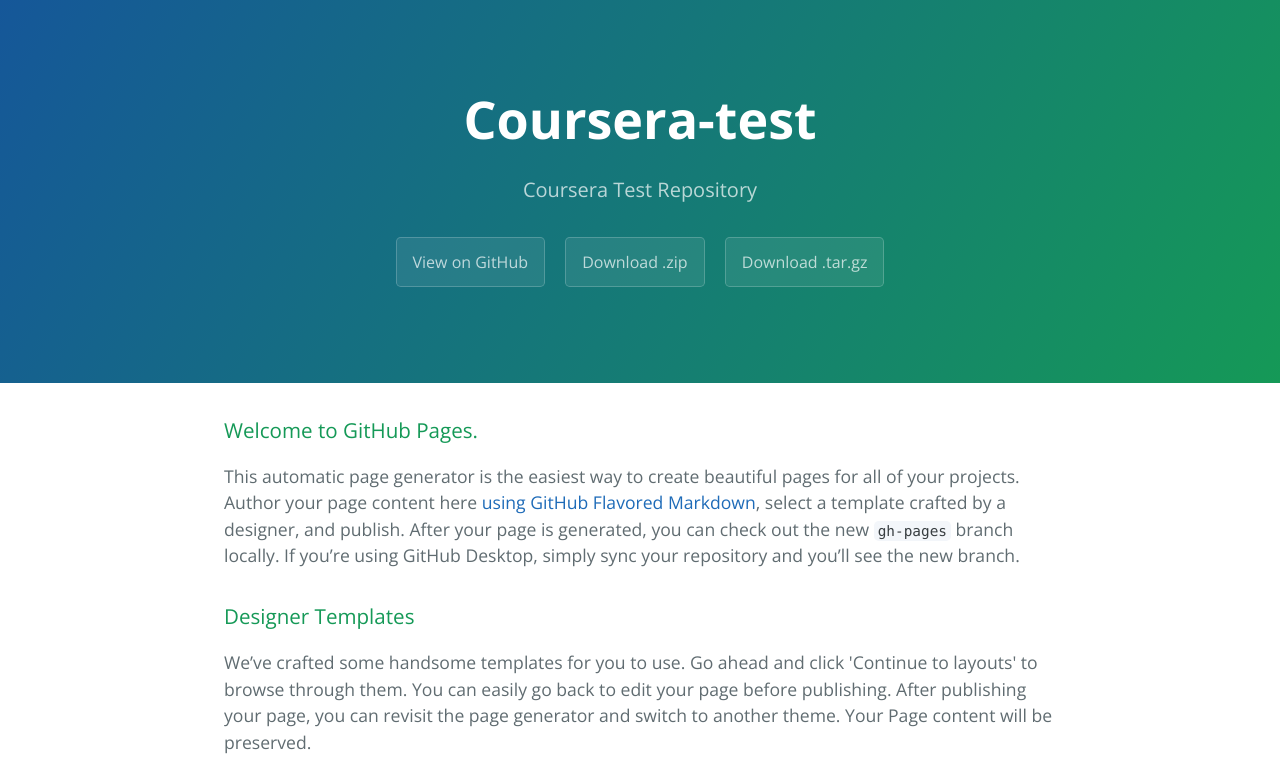
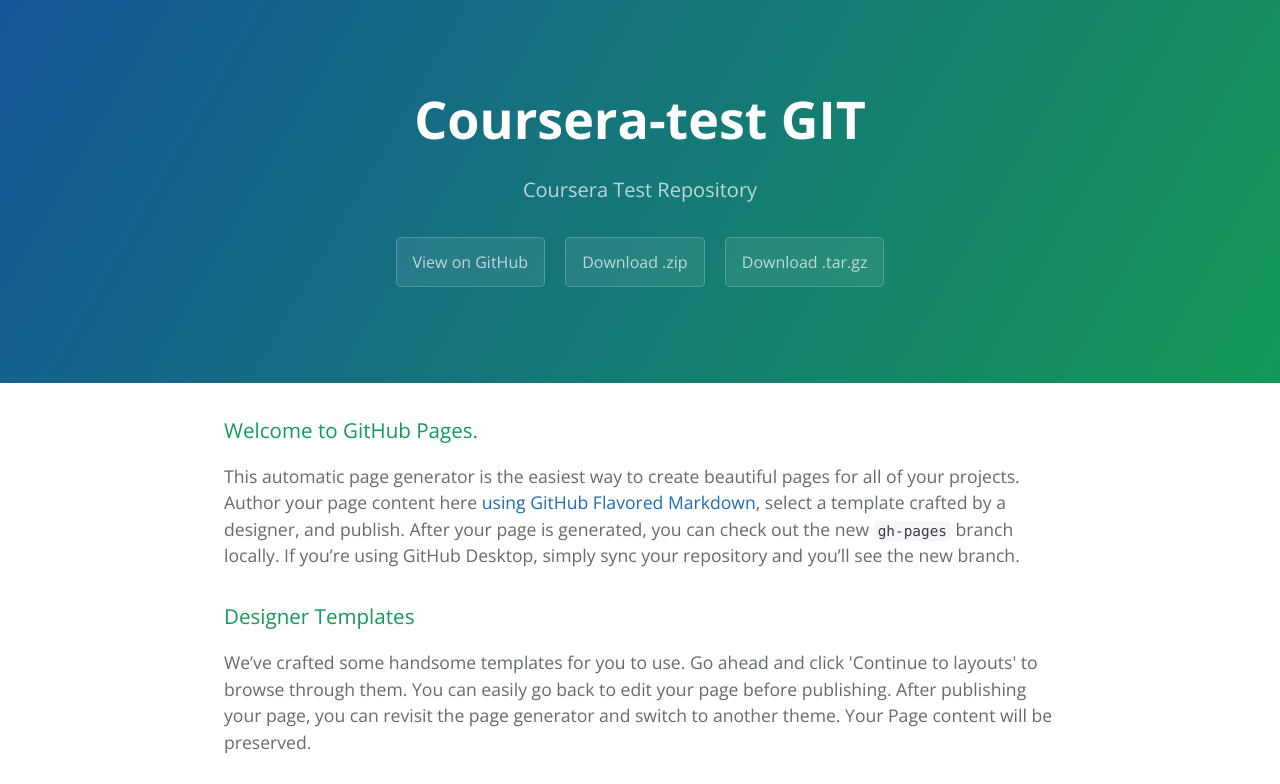
Before and after one commit to umairixd/coursera-test, a plain HTML site: page index.html in a window 1280 px wide. Shown: the top 784 px of the page. Drawn offline with nearby package versions, Linux system fonts and the light colour scheme.

Commit message:
Heading Changed

```diff
--- a/index.html
+++ b/index.html
@@ -1,5 +1,6 @@
 <!DOCTYPE html>
 <html lang="en-us">
+
 <head>
     <meta charset="UTF-8">
     <title>Coursera-test by umairixd</title>
@@ -9,9 +10,10 @@
     <link rel="stylesheet" type="text/css" href="stylesheets/stylesheet.css" media="screen">
     <link rel="stylesheet" type="text/css" href="stylesheets/github-light.css" media="screen">
 </head>
+
 <body>
     <section class="page-header">
-      <h1 class="project-name">Coursera-test</h1>
+        <h1 class="project-name">Coursera-test GIT</h1>
         <h2 class="project-tagline">Coursera Test Repository </h2>
         <a href="https://github.com/umairixd/coursera-test" class="btn">View on GitHub</a>
         <a href="https://github.com/umairixd/coursera-test/zipball/master" class="btn">Download .zip</a>
@@ -54,4 +56,5 @@
 
 
 </body>
+
 </html>
```
Lines whose indentation alone changed are shown as unchanged.
